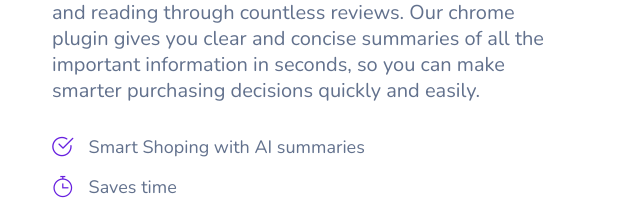
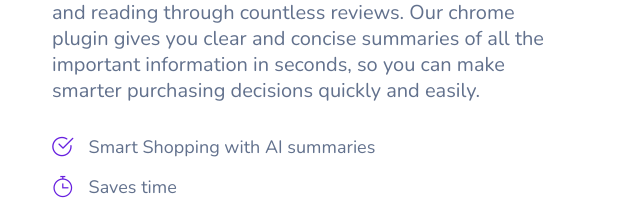
Before and after one commit to BezlyAI/Bezly-landing-page, a plain HTML site: page index.html in a window 1280 px wide. Shown: the part 3080-3290 px from the top of the page, 3-643 px from the left. Drawn offline with nearby package versions, Linux system fonts and the light colour scheme; files whose address does not match are found by name.

Commit message:
+ spell correction

```diff
--- a/index.html
+++ b/index.html
@@ -218,7 +218,7 @@
 											<dt>
 												<i class="icomoon-tick icn"><span class="sr-only">icon</span></i>
 											</dt>
-											<dd>Smart Shoping with AI summaries</dd>
+											<dd>Smart Shopping with AI summaries</dd>
 											<dt>
 												<i class="icomoon-clock icn"><span class="sr-only">icon</span></i>
 											</dt>
```
